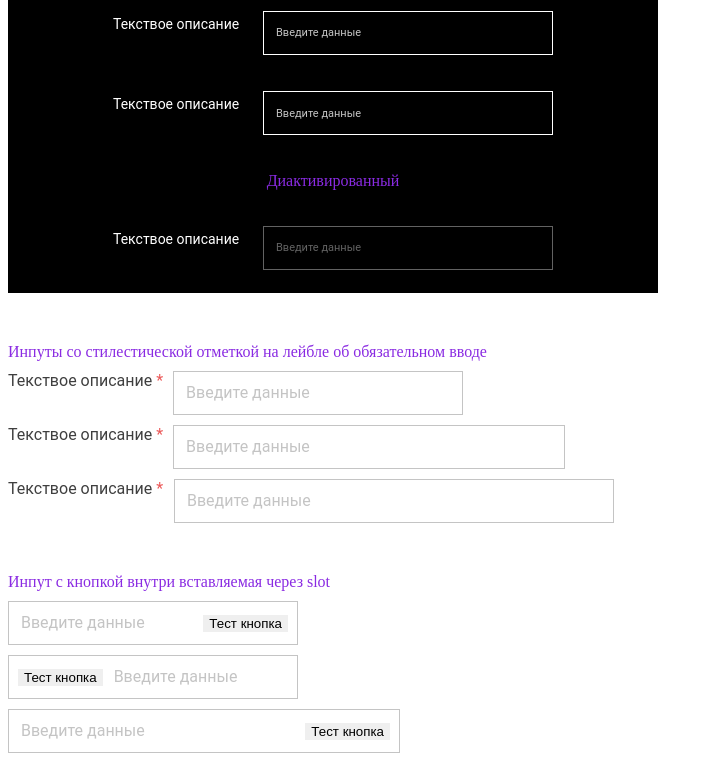
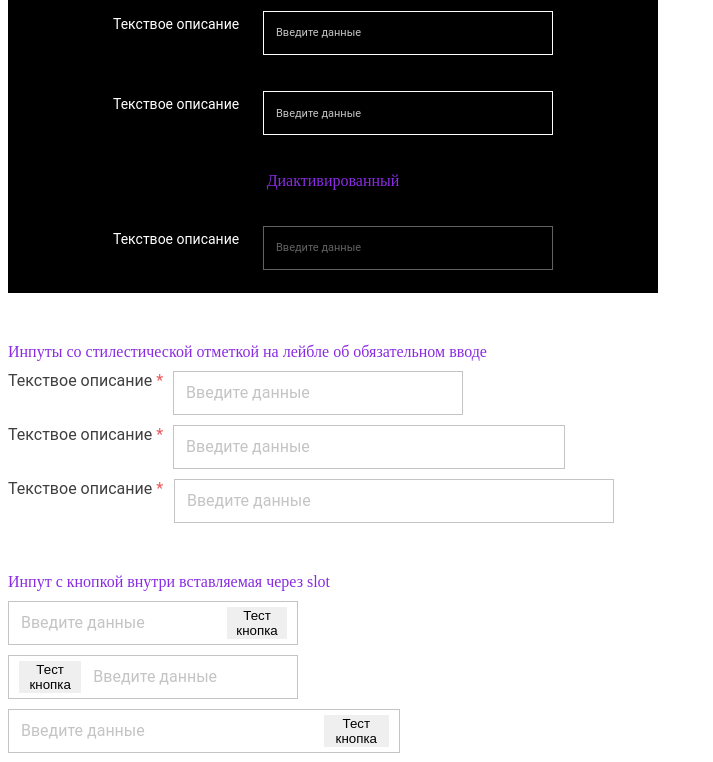
Before and after one commit to Dashazxcvbnm/component_library, a Vue app: page / in a window 1280 px wide. Shown: the part 2000-2762 px from the top of the page, without its empty margins (0-713 px from the left). Built offline with nearby package versions, Linux system fonts and the light colour scheme.

Commit message:
Исправлено положение элементов вставляемых через slot

```diff
--- a/src/components/GUI/input/VueBaseInput.vue
+++ b/src/components/GUI/input/VueBaseInput.vue
@@ -11,8 +11,18 @@
 
         <div :class="[{ 'inner-input_wrapper_position': label && !size }]">
 
-            <div :class="[prefixElement ? 'slot-container_prefix' : 'slot-container_suffix', 'slot-container']">
-                <div class="slot_wrapper" ref="slotWrapper">
+            <div :class="[{ 'slot-container_prefix': prefixElement },
+            { 'slot-container_suffix': suffixElement || showPassword },
+            (prefixElement || suffixElement || showPassword) && darkTheme ? 'slot-container_mode_dark' : '',
+            (prefixElement && notificationTheme === 'success') ? 'slot-container_prefix_success' : '',
+            (prefixElement && notificationTheme === 'danger') ? 'slot-container_prefix_danger' : '',
+            ((showPassword || suffixElement) && notificationTheme === 'success') ? 'slot-container_suffix_success' : '',
+            ((showPassword || suffixElement) && notificationTheme === 'danger') ? 'slot-container_suffix_danger' : '',
+            'slot-container', inputSize]">
+
+                <div v-if="showPassword || prefixElement || suffixElement"
+                :class="[showPassword || suffixElement ? 'slot_wrapper_suffix' : '',
+                { 'slot_wrapper_prefix': prefixElement }, 'slot_wrapper']">
 
                     <slot />
 
@@ -33,7 +43,9 @@
                 <input
                 :class="[{ 'input-form_mode_dark': darkTheme },
                 { 'input-form_mode_disabled': disabled },
-                inputSize, notificationBorderStyle, 'input-form']"
+                { 'notification_field_prefix': prefixElement },
+                { 'notification_field_suffix': suffixElement || showPassword },
+                notificationBorderStyle, 'input-form']"
                 ref="input"
                 :id="idForInput"
                 :value="modelValue"
@@ -42,7 +54,8 @@
 
             </div>
 
-            <div :class="[notificationStyle, notificationStaticStyle, inputSize]">
+            <div :class="[notificationStyle, notificationStaticStyle, inputSize,
+            prefixElement ? 'input-form_prefix' : 'input-form_suffix']">
                 <span class="notification_text">
                     {{ notificationText }}
                 </span>
@@ -209,32 +222,7 @@ const uniqueId = computed(() => {
 
 let idForInput = ref(`input_${uniqueId.value}`)
 
-const slotWrapper = ref(null)
 const input = ref(null)
-
-const paddingForPlaceholder = (count = 0) => {
-  if (count > 3) {
-    return
-  }
-
-  const slotDomWidth = window.getComputedStyle(slotWrapper.value).width
-
-  if (Number(slotDomWidth.replace("px", '')) !== 0) {
-    if (props.prefixElement) {
-      input.value.style.paddingLeft = `calc(${slotDomWidth} + 20px)`
-      return
-    }
-    else if (props.suffixElement || props.showPassword) {
-      input.value.style.paddingRight = `calc(${slotDomWidth} + 20px)`
-      return
-    }
-
-  } else {
-    setTimeout(() => {
-      return paddingForPlaceholder(count + 1)
-    }, 30)
-  }
-}
 
 const showPasswordIcon = ref(false);
 
@@ -251,11 +239,10 @@ const showOrHidePassword = () => {
 }
 
 let iconForPassword = computed(() => {
-  return showPasswordIcon.value ? 'IconEyeHide'  : 'IconEyeShow'
+  return showPasswordIcon.value ? 'IconEyeShow'  : 'IconEyeHide'
 })
 
 onMounted(() => {
-  paddingForPlaceholder();
   showPasswordIcon.value = props.showPassword && input.value.type === 'password'
 })
 
@@ -298,8 +285,17 @@ onMounted(() => {
     border: 1px solid $basic-grey;
     width: 100%;
     min-height: 44px;
+    min-width: 50%;
     padding-left: 12px;
     @include text-overflow-style;
+
+    &_prefix {
+      border-left: none;
+    }
+
+    &_suffix {
+      border-right: none;
+    }
 }
 
 .input-form::placeholder {
@@ -334,6 +330,7 @@ onMounted(() => {
     &_disabled {
         filter: opacity(50%);
         border: 1px solid $basic-grey;
+        cursor: not-allowed;
     }
 }
 
@@ -395,25 +392,65 @@ onMounted(() => {
         background-color: $light-red;
         display: flex;
     }
+
+    &_suffix {
+      border-right: none;
+    }
+
+    &_prefix {
+      border-left: none;
+    }
 }
 
 .slot-container {
-    position: relative;
     display: flex;
     align-items: center;
+    height: 44px;
+    overflow: hidden;
+    overflow-x: auto;
 
     &_suffix {
-        justify-content: flex-end;
+      box-sizing: border-box;
+      border: 1px solid $basic-grey;
+      border-left: none;
+
+      &_danger {
+        border-color: $basic-red;
+      }
+
+      &_success {
+        border-color: $basic-green;
+      }
     }
 
     &_prefix {
-        justify-content: flex-start;
+      box-sizing: border-box;
+      border: 1px solid $basic-grey;
+      border-right: none;
+
+      &_danger {
+        border-color: $basic-red;
+      }
+
+      &_success {
+        border-color: $basic-green;
+      }
+    }
+
+    &_mode_dark {
+      border-color: $basic-white;
     }
 }
 
 .slot_wrapper {
-    position: absolute;
-    margin: 0 10px;
+    &_prefix {
+      margin-left: 10px;
+    }
+
+    &_suffix {
+      order: 1;
+      margin: 0 10px;
+    }
 }
 
 .password-control {
--- a/src/views/HomeView.vue
+++ b/src/views/HomeView.vue
@@ -400,25 +400,29 @@
 
         <vue-base-input
         class="input"
-        size="medium">
+        size="medium"
+        suffixElement>
 
         <button class="button">Тест кнопка</button></vue-base-input>
 
         <vue-base-input
         class="input"
-        size="large">
+        size="large"
+        suffixElement>
 
         <button class="button">Тест кнопка</button></vue-base-input>
 
         <vue-base-input
-        class="input">
+        class="input"
+        suffixElement>
 
         <button class="button">Тест кнопка</button></vue-base-input>
 
         <span class="text">Инпут с иконкой внутри вставляемая через slot</span>
         <vue-base-input
         class="input"
-        size="small">
+        size="small"
+        suffixElement>
 
         <img src="src/components/icons/Search.svg"></vue-base-input>
 
@@ -444,6 +448,8 @@
         class="input"
         size="small"
         type="text"
+        notification-text="Предупреждение"
+        notificationTheme="danger"
         v-model="value1"
         showPassword/>
 
@@ -452,7 +458,8 @@
     <vue-base-input
     class="input"
     notificationText="Базовое уведомление"
-    notificationTheme="primary">
+    notificationTheme="primary"
+    suffixElement>
 
     <button class="button">Тест кнопка</button>
     </vue-base-input>
```
